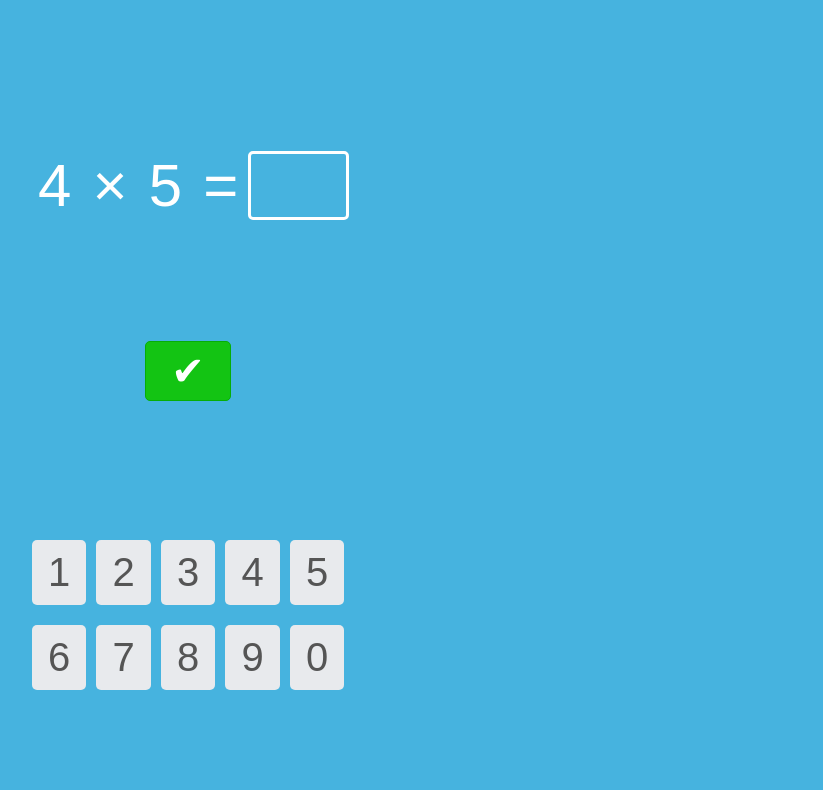
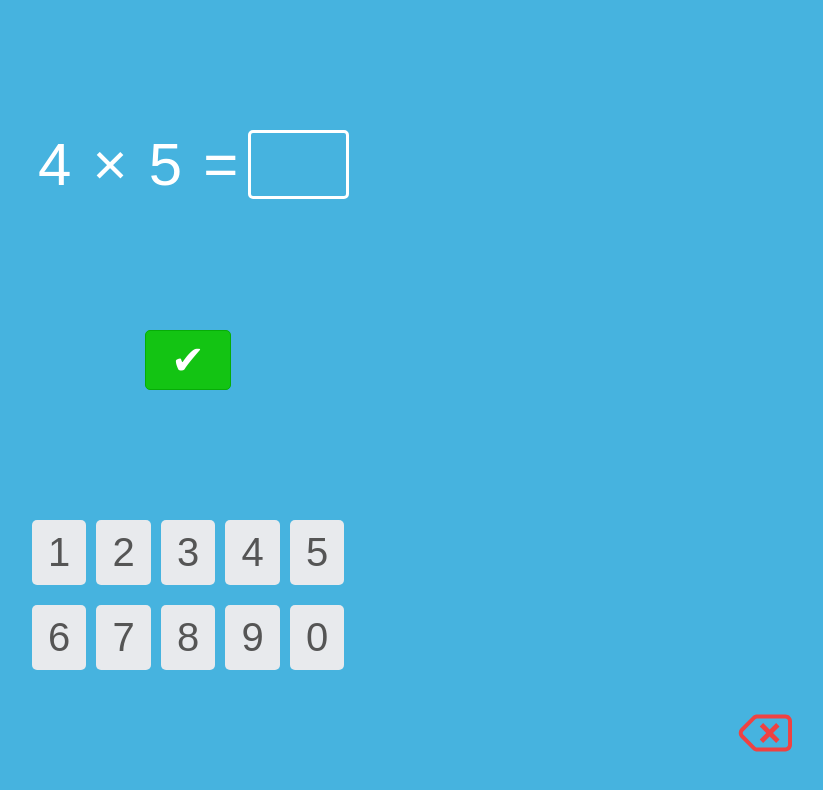
Before and after one commit to elenakoch122/multiplication-table-trainer, a plain HTML site: page index.html in a window 1280 px wide. Shown: the whole page, without its empty margins (452-1275 px from the left). Drawn offline with Linux system fonts and the light colour scheme.

Commit message:
added clear button

```diff
--- a/index.html
+++ b/index.html
@@ -6,9 +6,9 @@
   <meta http-equiv="X-UA-Compatible" content="ie=edge" />
   <title>Тренажёр таблицы умножения</title>
   <link rel="stylesheet" href="styles.css">
-  <link rel="icon" href="assets/favicon.ico" type="image/x-icon" />
-  <link rel="shortcut icon" href="assets/favicon.ico" type="image/x-icon" />
-  <link rel="apple-touch-icon" href="assets/favicon180.png" sizes="180x180" />
+  <link rel="icon" href="favicon.ico" type="image/x-icon" />
+  <link rel="shortcut icon" href="favicon.ico" type="image/x-icon" />
+  <link rel="apple-touch-icon" href="favicon180.png" sizes="180x180" />
   <link rel="manifest" href="manifest.json" />
 </head>
 <body>
@@ -25,7 +25,13 @@
       <button class="check-button">&#10004;</button>
     </div>
 
-    <div class="digits"></div>
+    <div class="digits">
+    </div>
+    <svg class="digits__clear" xmlns="http://www.w3.org/2000/svg" xmlns:xlink="http://www.w3.org/1999/xlink" width="100px" height="100px"
+      viewBox="0 0 76 76" version="1.1" baseProfile="full" enable-background="new 0 0 76.00 76.00" xml:space="preserve">
+      <path fill="#ef4242" fill-opacity="1" stroke-width="0.2" stroke-linejoin="round"
+        d="M 47.5282,42.9497L 42.5784,38L 47.5282,33.0502L 44.9497,30.4718L 40,35.4216L 35.0502,30.4718L 32.4718,33.0502L 37.4216,38L 32.4718,42.9497L 35.0502,45.5282L 40,40.5784L 44.9497,45.5282L 47.5282,42.9497 Z M 18.0147,41.5355L 26.9646,50.4854C 28.0683,51.589 29,52 31,52L 52,52C 54.7614,52 57,49.7614 57,47L 57,29C 57,26.2386 54.7614,24 52,24L 31,24C 29,24 28.0683,24.4113 26.9646,25.5149L 18.0147,34.4645C 16.0621,36.4171 16.0621,39.5829 18.0147,41.5355 Z M 31,49C 30,49 29.6048,48.8828 29.086,48.3641L 20.1361,39.4142C 19.355,38.6332 19.355,37.3669 20.1361,36.5858L 29.086,27.6362C 29.6048,27.1175 30,27 31,27.0001L 52,27.0001C 53.1046,27.0001 54,27.8955 54,29.0001L 54,47.0001C 54,48.1046 53.1046,49.0001 52,49.0001L 31,49 Z " />
+    </svg>
   </div>
 
   <script type="text/javascript" src="index.js"></script>
--- a/index.js
+++ b/index.js
@@ -3,9 +3,10 @@ const factor2 = document.querySelector('.factor-two');
 const result = document.querySelector('.result');
 const check = document.querySelector('.check-button');
 const digits = document.querySelector('.digits');
+const clear = document.querySelector('.digits__clear');
 
 function getRandomInt() {
-  return Math.floor(Math.random() * 10 + 1);
+  return Math.floor(Math.random() * 8 + 2);
 }
 
 function init() {
@@ -53,6 +54,10 @@ check.addEventListener('click', () => {
   }
 });
 
+clear.addEventListener('click', () => {
+  result.textContent = result.textContent.slice(0, -1);
+});
+
 for (let i = 1; i < 10; i++) {
   digits.append(createDigit(i));
 }
--- a/styles.css
+++ b/styles.css
@@ -28,7 +28,7 @@ body {
 .trainer__main {
   display: flex;
   justify-content: center;
-  margin-top: 12%;
+  /* margin-top: 12%; */
 }
 
 .factor-one, .factor-two, .result {
@@ -53,7 +53,8 @@ body {
 }
 
 .check-button__wrapper {
-  margin-bottom: 30px;
+  /* margin-bottom: 30px; */
+  line-height: 0;
   text-align: center;
 }
 
@@ -69,11 +70,12 @@ body {
   cursor: pointer;
 }
 
-.check-button:active, .digit:active {
+.check-button:active, .digit:active, .digits__clear:active {
   opacity: .6;
 }
 
 .digits {
+  position: relative;
   display: flex;
   flex-wrap: wrap;
   justify-content: space-between;
@@ -92,3 +94,15 @@ body {
   transition: .3s;
   cursor: pointer;
 }
+
+.digits__clear {
+  position: absolute;
+  right: 11px;
+  bottom: 17px;
+  transition: .3s;
+  cursor: pointer;
+}
+
+/* .digits__clear:active path {
+  fill: #e97070;
+} */
```
Also changed, not shown: favicon.ico (renamed from assets/favicon.ico), favicon180.png (renamed from assets/favicon180.png).
